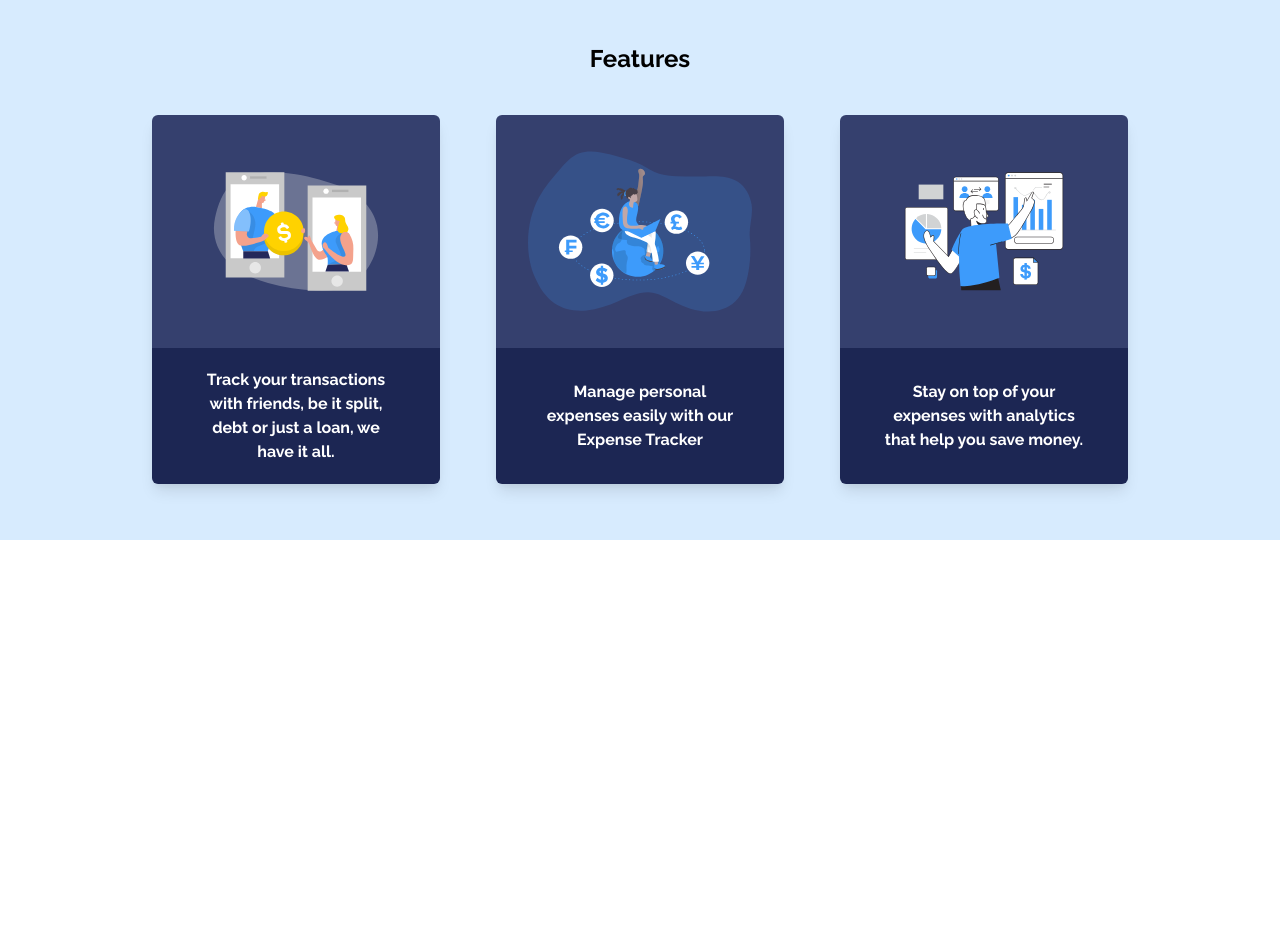
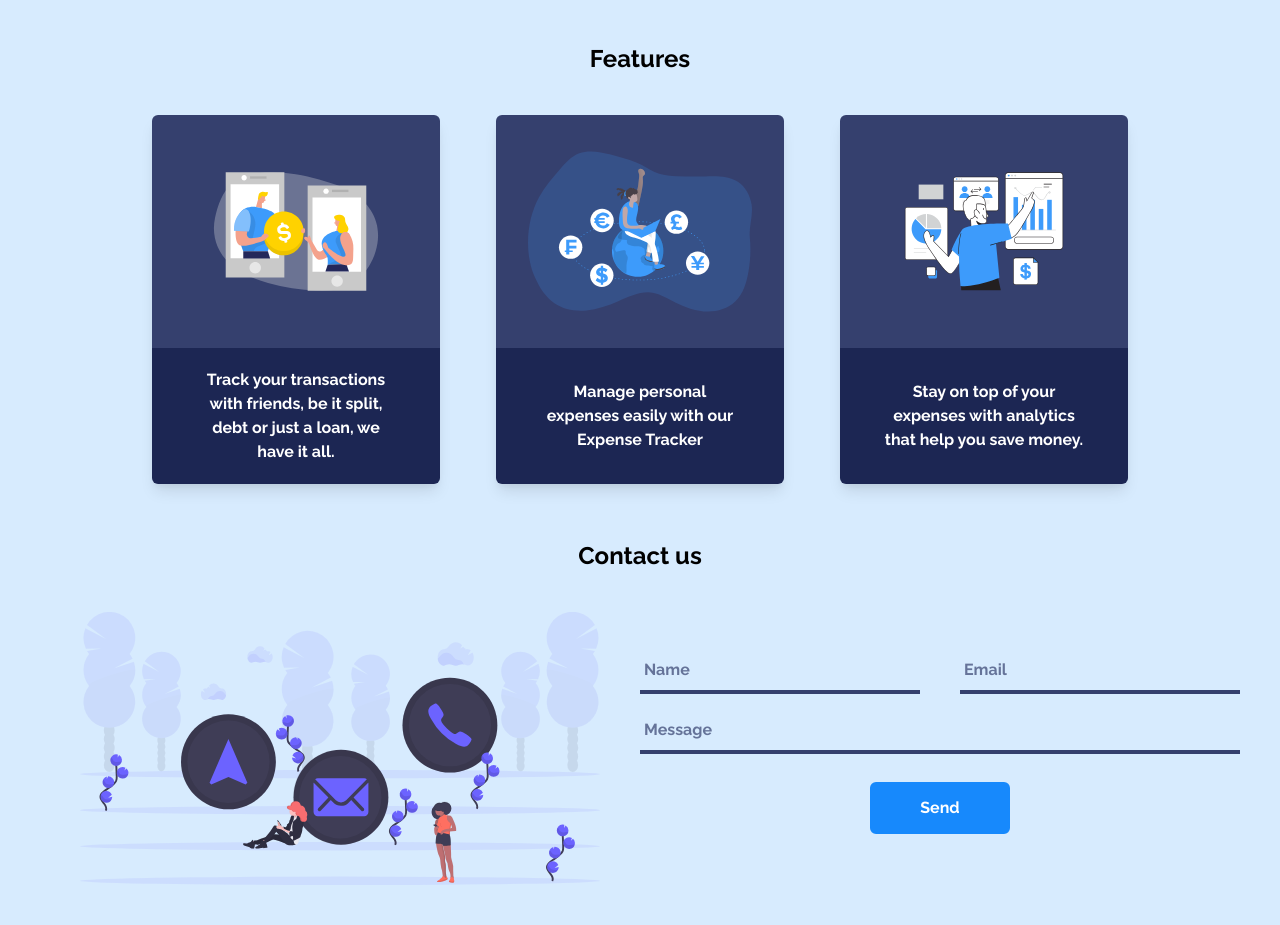
Before and after one commit to Udhaar/udhaar_home, a Gatsby site: page / in a window 1280 px wide. Shown: the part 609-1534 px from the top of the page. Before the commit the page ends 1149 px from the top, so only its background shows below. Built offline with nearby package versions, Linux system fonts and the light colour scheme; Gatsby itself is replaced by a stand-in of ours.

Commit message:
Add contact us section

```diff
--- /dev/null
+++ b/src/components/Contact Us/index.js
@@ -0,0 +1,38 @@
+import React from "react"
+import InputField from "./input_field"
+
+export default function ContactUs() {
+  return (
+    <div>
+      <h2 className="text-center font-bold text-2xl pb-10">Contact us</h2>
+      <div id="contact_us" className="pb-10 grid grid-cols-2 px-10">
+        <div className="mb-5 md:mb-0 col-span-full md:col-span-1 flex justify-center px-10 hidden md:block">
+          <img src="/contact_us.svg" alt="currency isometric" />
+        </div>
+        <div className="col-span-2 md:col-span-1 flex items-center">
+          <form className="flex-1">
+            <div className="grid grid-cols-2 justify-center gap-10">
+              <InputField
+                placeholder="Name"
+                classes="col-span-2 sm:col-span-1"
+              />
+              <InputField
+                placeholder="Email"
+                classes="col-span-2 sm:col-span-1"
+              />
+            </div>
+            {/* <InputField placeholder="Email" /> */}
+            <InputField placeholder="Message" />
+            <div className="text-center">
+              <input
+                type="submit"
+                value="Send"
+                className="text-white rounded-md inline-block border-2 cursor-pointer duration-500 bg-[#1789FC] py-3 mt-5 md:my-5 px-12 font-extrabold border-[#1789FC] hover:border-[#0067cf] hover:bg-[#0067cf]"
+              />
+            </div>
+          </form>
+        </div>
+      </div>
+    </div>
+  )
+}
--- /dev/null
+++ b/src/components/Contact Us/input_field.js
@@ -0,0 +1,13 @@
+import React from "react"
+
+export default function InputField({ placeholder, classes }) {
+  return (
+    <div className={"flex justify-center " + classes}>
+      <input
+        type="text"
+        placeholder={placeholder}
+        className="w-full my-2 bg-[#D7EBFE] border-b-4 font-bold border-[#35406E] text-[#35406E] outline-none px-1 py-2 placeholder-[#35406E] placeholder-opacity-70"
+      />
+    </div>
+  )
+}
--- a/src/components/Navbar/Navbar.js
+++ b/src/components/Navbar/Navbar.js
@@ -33,7 +33,7 @@ export default function Navbar() {
       >
         <NavbarLink link="/" text="How it works" />
         <NavbarLink link="#features" text="Features" />
-        <NavbarLink link="/" text="Contact Us" />
+        <NavbarLink link="/#contact_us" text="Contact Us" />
         <div className="flex gap-5 mb-3 md:mb-0">
           <NavButton
             link="/"
--- a/src/pages/index.js
+++ b/src/pages/index.js
@@ -3,6 +3,7 @@ import Layout from "../components/layout"
 import Navbar from "../components/Navbar/Navbar"
 import Introduction from "../components/introduction"
 import Features from "../components/Features"
+import ContactUs from "../components/Contact Us"
 import { Helmet } from "react-helmet"
 
 export default function Home() {
@@ -28,6 +29,7 @@ export default function Home() {
         <Navbar />
         <Introduction />
         <Features />
+        <ContactUs />
       </Layout>
     </div>
   )
```
Also changed, not shown: static/contact_us.svg (added).
